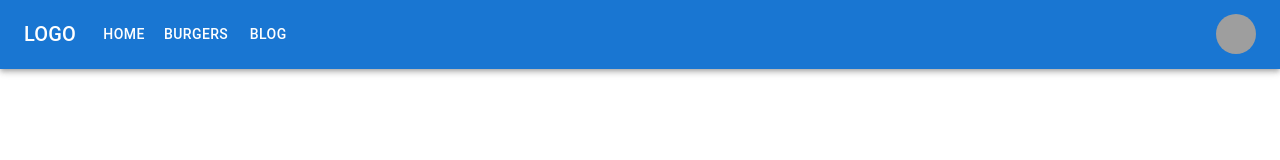
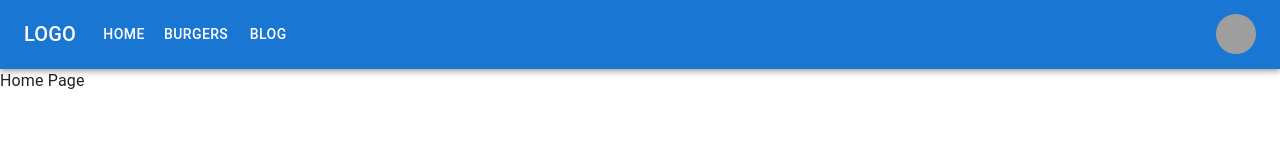
Before and after one commit to styylz/burgerProject, a React (Create React App) app in the folder client/: page / in a window 1280 px wide. Shown: the top 160 px of the page. Built offline with nearby package versions, Linux system fonts and the light colour scheme; grey boxes are pictures that could not be loaded.

Commit message:
refactor(8): changed routes added nav as component

```diff
--- a/client/src/App.jsx
+++ b/client/src/App.jsx
@@ -8,12 +8,14 @@
 import Navbar from './components/partials/navbar';
 import SignIn from './pages/sign-in-page';
 import Register from './pages/register-page';
+import Home from './pages/home-page';
 
 const App = () => (
   <CssBaseline>
     <RouterProvider>
+      <Navbar />
       <Routes>
-        <Route path="/" element={<Navbar />} />
+        <Route path="/" element={<Home />} />
         <Route path="/login" element={<SignIn />} />
         <Route path="/register" element={<Register />} />
       </Routes>
```
